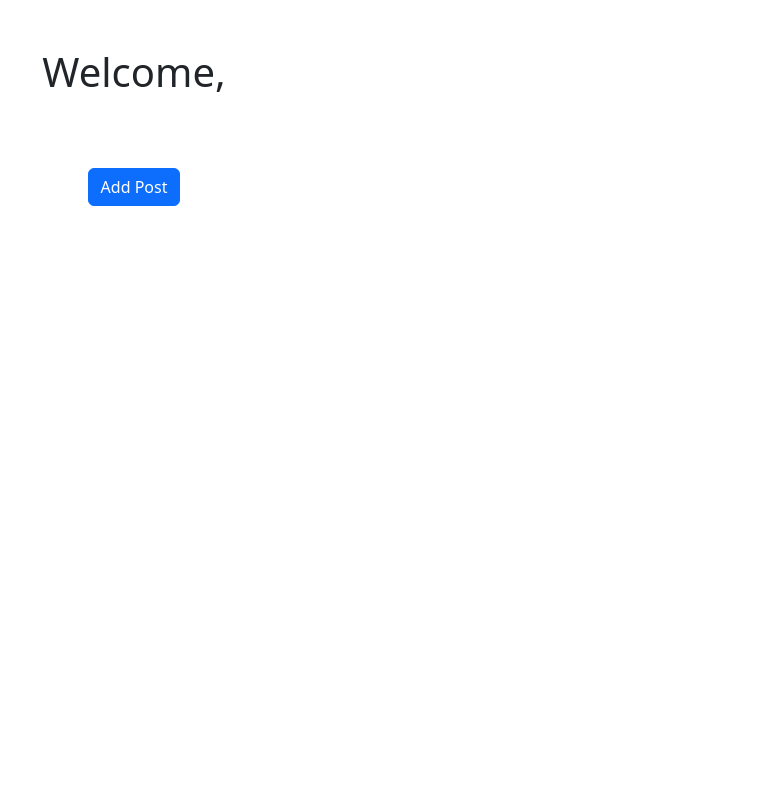
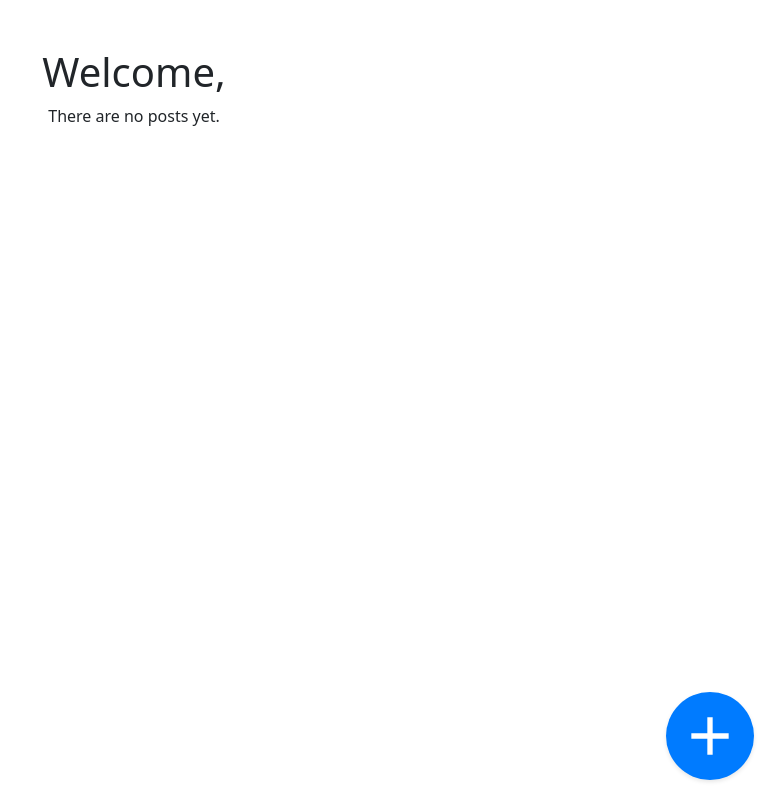
Before and after one commit to terryyLi/AnonyAsk, a React (Create React App) app in the folder frontend/: page /home in a window 1280 px wide. Shown: the whole page, without its empty margins (506-1280 px from the left). Built offline with nearby package versions, Linux system fonts and the light colour scheme.

Commit message:
make time to buttom left and move create post buttom to bottom right

```diff
--- a/frontend/src/pages/HomePage.css
+++ b/frontend/src/pages/HomePage.css
@@ -8,3 +8,29 @@
     right: 10px;
     cursor: pointer;
 }
+
+.add-icon {
+    position: fixed;
+    bottom: 20px;
+    right: 20px;
+    background-color: #007bff;
+    color: #fff;
+    border-radius: 50%;
+    padding: 12px;
+    display: flex;
+    align-items: center;
+    justify-content: center;
+    box-shadow: 0 2px 4px rgba(0, 0, 0, 0.1);
+    z-index: 100;
+    transition: background-color 0.3s ease;
+}
+
+.add-icon:hover {
+    background-color: #0056b3;
+}
+
+.post-time {
+    position: absolute;
+    bottom: 10px;
+    left: 10px;
+}
--- a/frontend/src/pages/HomePage.js
+++ b/frontend/src/pages/HomePage.js
@@ -1,7 +1,8 @@
 import React, { useState, useEffect } from 'react';
 import { Link } from 'react-router-dom';
-import { Card, Button, Container, Row, Col } from 'react-bootstrap';
+import { Card, Container, Row, Col } from 'react-bootstrap';
 import { FaClipboard } from 'react-icons/fa';
+import { MdAdd } from 'react-icons/md';
 import jwt_decode from 'jwt-decode';
 import './HomePage.css';
 
@@ -68,24 +69,29 @@ function HomePage() {
     <Container className="text-center">
       <h1 className="mt-5">Welcome, {username}</h1>
 
+      {posts.length === 0 ? (
+        <p>There are no posts yet.</p>
+      ) : (
         <Container className="mt-5">
           {posts.map((post) => (
             <Row key={post._id} className="mb-3">
               <Col>
                 <Link to={`/post/${post._id}`} className="link-style">
-                <Card className="py-4 d-flex flex-column">
+                  <Card className="py-4 d-flex flex-column custom-card">
                     <Card.Body className="d-flex flex-column">
                       <Card.Title className="text-center">{post.title}</Card.Title>
                       <div className="mt-auto text-muted ml-0 text-left">
-                      <small>{formatDateTime(post.time)}</small>
+                        <small className="post-time">{formatDateTime(post.time)}</small>
                       </div>
-
-                    <div className="copy-icon" onClick={(event) => {
+                      <div
+                        className="copy-icon"
+                        onClick={(event) => {
                           event.preventDefault(); // Prevent default behavior
                           event.stopPropagation(); // Stop event propagation
                           const uniqueLink = `${window.location.origin}/createConversation/${post._id}`;
                           copyToClipboard(uniqueLink);
-                      }}>
+                        }}
+                      >
                         <FaClipboard size={18} />
                       </div>
                     </Card.Body>
@@ -95,11 +101,10 @@ function HomePage() {
             </Row>
           ))}
         </Container>
+      )}
 
-      <Link to="/createPost">
-        <Button variant="primary" className="mt-4">
-          Add Post
-        </Button>
+      <Link to="/createPost" className="add-icon">
+        <MdAdd size={64} />
       </Link>
     </Container>
   );
```
Lines whose indentation alone changed are shown as unchanged.
